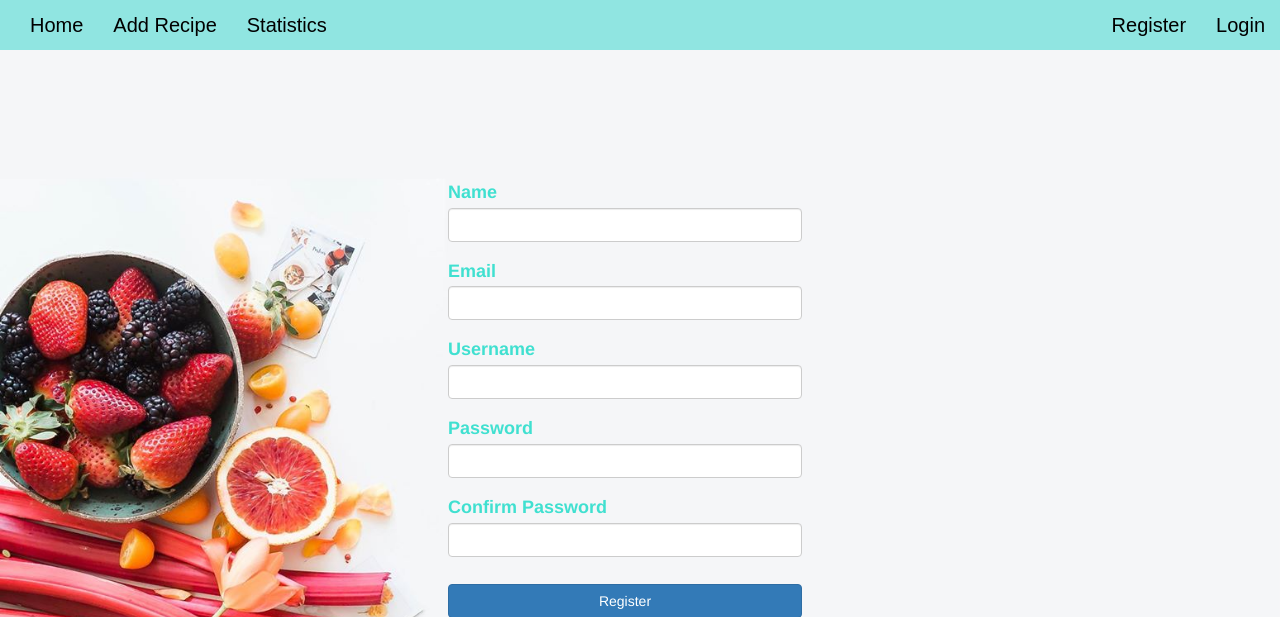
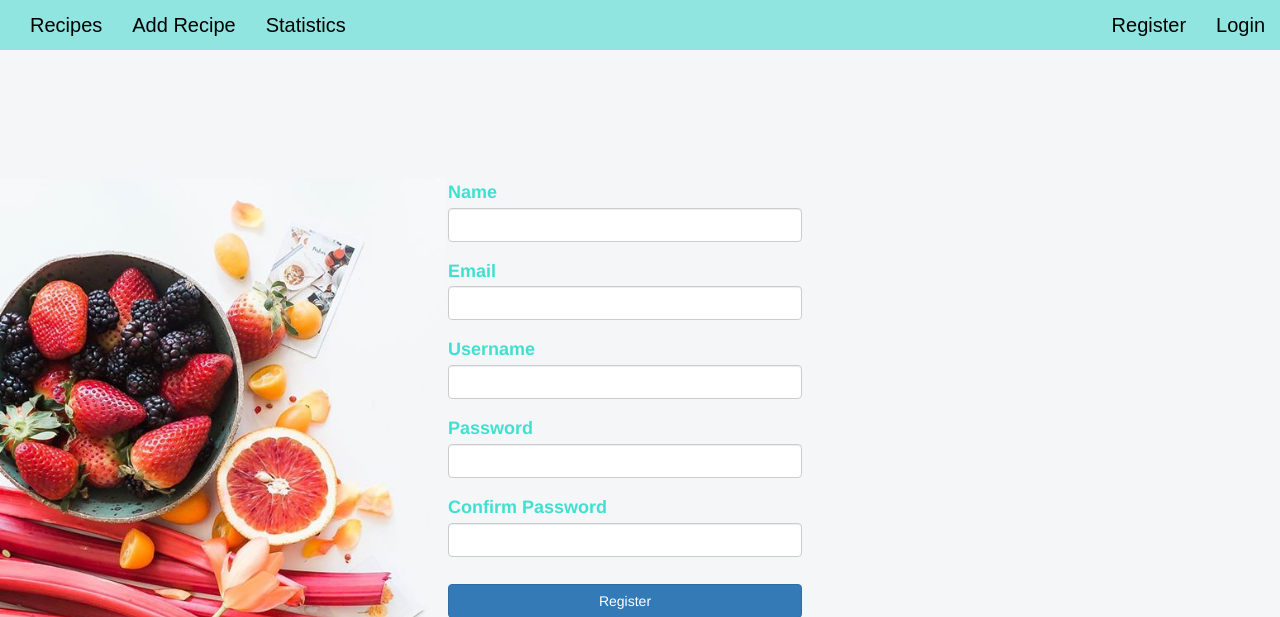
Before and after one commit to IoanHadarean/CookBook-project, a Flask app: page /register in a window 1280 px wide. Shown: the top 617 px of the page. Run offline with Flask 2, Linux system fonts and the light colour scheme; some libraries are stand-ins or nearby versions.

Commit message:
Fixed url for pagination/need to add view for recipes

```diff
--- a/app.py
+++ b/app.py
@@ -74,7 +74,7 @@ def register():
 
         flash("You can now login to the website", "success")
 
-        redirect(url_for('register'))
+        return redirect(url_for('register'))
     return render_template('register.html', form=form)
 
 """ Login for user already registered to the website """
@@ -103,7 +103,7 @@ def login():
                 session['username'] = username
 
                 flash('You are now logged in', 'success')
-                return redirect(url_for('dashboard'))
+                return redirect(url_for('recipes', limit=6, offset=0))
             else:
                 error = 'Invalid login'
                 return render_template('login.html', error=error)
@@ -133,13 +133,18 @@ def logout():
     flash('You are now logged out', 'success')
     return redirect(url_for('login'))
 
-""" User dashboard """
+""" User recipes """
 
-@app.route('/dashboard', methods = ['GET'])
-@is_logged_in
-def dashboard():
+
+@app.route('/recipes', methods = ['GET'])
+def recipes():
+
+    total_results = 0
 
     all_recipes = mongo.db.recipes
+
+    for recipe in all_recipes.find():
+        total_results += 1
 
     offset = int(request.args['offset'])
     limit = int(request.args['limit'])
@@ -156,18 +161,17 @@ def dashboard():
         calories.append({'calories': item['calories']})
         images.append(item['recipe_image'])
 
-    next_url = '/dashboard?limit=' + str(limit) + '&offset=' + str(offset + limit)
-    prev_url = '/dashboard?limit=' + str(limit) + '&offset=' + str(offset - limit)
+    next_url = '/recipes?limit=' + str(limit) + '&offset=' + str(offset + limit)
+    prev_url = '/recipes?limit=' + str(limit) + '&offset=' + str(offset - limit)
 
-    return render_template('dashboard.html', recipes = mongo.db.recipes.find(), item=item, recipes_sorted= recipes_sorted, calories=calories, next_url=next_url,
-    prev_url=prev_url, limit=limit, offset=offset)
+    return render_template('recipes.html', recipes = mongo.db.recipes.find(), item=item, recipes_sorted= recipes_sorted, calories=calories, next_url=next_url,
+    prev_url=prev_url, limit=limit, offset=offset, total_results = total_results)
 
 
 """ Recipe ingredients statistics by cuisine
     (Note: all values have been multiplied by 3000
     to better reflect the statistics)"""
 @app.route('/statistics')
-@is_logged_in
 def charts():
     """ Recipe ingredients statistics by cuisine """
 
--- a/templates/base.html
+++ b/templates/base.html
@@ -20,10 +20,6 @@
         </footer>
     </div>
 
-
-
-
-
     <script src="https://code.jquery.com/jquery-3.3.1.min.js" integrity="sha256-FgpCb/KJQlLNfOu91ta32o/NMZxltwRo8QtmkMRdAu8=" crossorigin="anonymous"></script>
     <script type="text/javascript" src="https://stackpath.bootstrapcdn.com/bootstrap/3.3.7/js/bootstrap.min.js"></script>
     <script type="text/javascript" src="http://kozea.github.com/pygal.js/latest/pygal-tooltips.min.js"></script>
--- a/templates/includes/_navbar.html
+++ b/templates/includes/_navbar.html
@@ -13,7 +13,7 @@
         </div>
         <div id="navbar" class="collapse navbar-collapse">
           <ul class="nav navbar-nav">
-            <li><a href="{{url_for('dashboard', limit = 6, offset = 0) }}">Home</a></li>
+            <li><a href="{{ url_for('recipes', limit=6, offset=0 ) }}">Recipes</a></li>
             <li><a href="/add_recipe">Add Recipe</a></li>
             <li><a href="/statistics">Statistics</a></li>
           </ul>
--- a/templates/dashboard.html
+++ b/templates/recipes.html
@@ -2,6 +2,7 @@
 
 {% block content %}
     <h1>Welcome {{session.username}}</h1>
+    {% if total_results > limit %}
     <div class = "pagination">
         <ul class = "pagination__list">
             {% if offset > 0 %}
@@ -9,11 +10,12 @@
                 <a href="{{prev_url}}">Prev</a>
             </li>
 		    {% endif %}
-		    {% if offset + limit < 24 %}
+		    {% if offset + limit < total_results %}
 		    <li class = "list__next">
 		        <a href="{{next_url}}">Next</a>
 		    </li>
 			{% endif %}
         </ul>
     </div>
+    {% endif %}
 {% endblock %}
```
